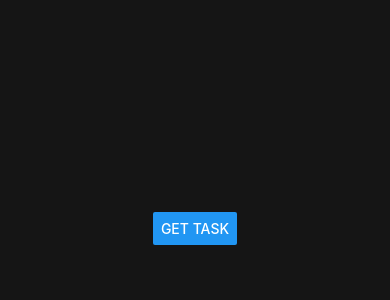
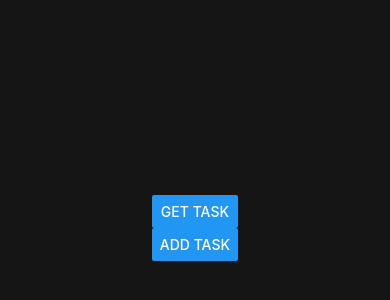
Before and after one commit to r0hanshah/Life-Happens, a React Native app in the folder frontend/: screen / in a window 390 px wide. Shown: the part 194-494 px from the top of the page. Built offline with nearby package versions, Linux system fonts and the light colour scheme.

Commit message:
add task button working

```diff
--- a/frontend/components/buttonTest/ButtonTest.tsx
+++ b/frontend/components/buttonTest/ButtonTest.tsx
@@ -1,7 +1,8 @@
 // ButtonTest.tsx
 import React, { useState } from 'react';
 import { Button, View, Text } from 'react-native';
-import { getTask } from '../../services/taskServices'; // Adjust the import path as necessary
+import { getTask, addTask } from '../../services/taskServices'; // Adjust the import path as necessary
+
 
 interface Task {
     name: string; // Adjust based on your task data structure
@@ -16,7 +17,7 @@ const ButtonTest = ({ userId, taskId }: { userId: string, taskId: string }) => {
         try {
             const fetchedTask = await getTask(userId, taskId);
             setTask(fetchedTask);
-            console.log('Fetched task:', fetchedTask);
+
             setError('');
         } catch (e) {
             setError((e as Error).message);
@@ -24,9 +25,64 @@ const ButtonTest = ({ userId, taskId }: { userId: string, taskId: string }) => {
         }
     };
 
+    const handleAddTask = async () => {
+        console.log('handleAddTask called');
+        try {
+            // Define the new task data structure as per your Firestore model
+            const newTaskData = {
+                "Ancestors": [
+                    "XwpY...(Previous Task Id)"
+                ],
+                "Children": [
+                    "Subtask Id",
+                    "Rohan's Child"
+                ],
+                "Content": {
+                    "field1": "value1",
+                    "field2": "value2"
+                },
+                "ContextFiles": [
+                    "https://example.com/file1.pdf",
+                    "https://example.com/file2.docx"
+                ],
+                "ContextText": "Example context",
+                "CreatorID": "3fh7J42CtTMuxmRrXflm7znrl5g1",
+                "DueDate": "2024-02-12",
+                "EndDate": "2024-02-10",
+                "ExpectedTimeOfCompletion": 20,
+                "ExtraMedia": [
+                    "https://example.com/image.jpg",
+                    "https://example.com/video.mp4"
+                ],
+                "ID": "3fh7J42CtTMuxmRrXflm7znrl5g1",
+                "InvitedUsers": [
+                    "email1@example.com",
+                    "username2"
+                ],
+                "IsMovable": true,
+                "Notes": "Example notes with links: www.example.com",
+                "StartDate": "2024-02-01",
+                "Title": "Essay",
+                "Users": [
+                    "user1",
+                    "user2"
+                ],
+                "isRoot": false
+            }
+
+            const result = await addTask(userId, newTaskData);
+            console.log('New task added with ID:', result.taskId);
+            // Optionally, you can now fetch the new task to update the UI
+        } catch (e) {
+            console.error('Error adding task:', e);
+        }
+    };
+
+
     return (
         <View>
            <Button title="Get Task" onPress={handleGetTask} />
+              <Button title="Add Task" onPress={handleAddTask} />
 
             {task && <Text style={{color:'white'}}>{task.name}</Text>} {/* Adjust based on your task data structure */}
             {error && <Text style={{color:'white'}}>{error}</Text>}
--- a/frontend/services/taskServices.tsx
+++ b/frontend/services/taskServices.tsx
@@ -19,3 +19,28 @@ export const getTask = async (userId, taskId) => {
     throw error;
   }
 };
+
+
+// taskServices.tsx
+
+export const addTask = async (userId, taskData) => {
+  try {
+    const response = await fetch(`${BASE_URL}/user/${userId}/task`, {
+      method: 'POST',
+      headers: {
+        'Content-Type': 'application/json',
+      },
+      body: JSON.stringify(taskData),
+    });
+    const result = await response.json();
+    if (response.ok) {
+      console.log('Task added:', result);
+      return result;
+    } else {
+      throw new Error(result.error || 'An error occurred while adding the task');
+    }
+  } catch (error) {
+    console.error('Failed to add task:', error);
+    throw error;
+  }
+};
```
Also changed, not shown: 1 other file (tests, documents, lock files or other folders).
